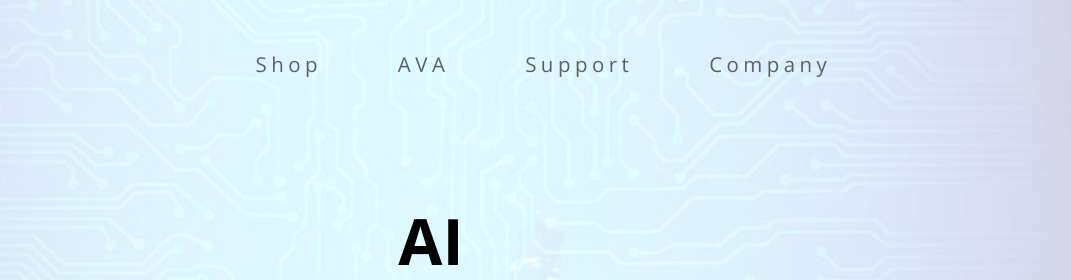
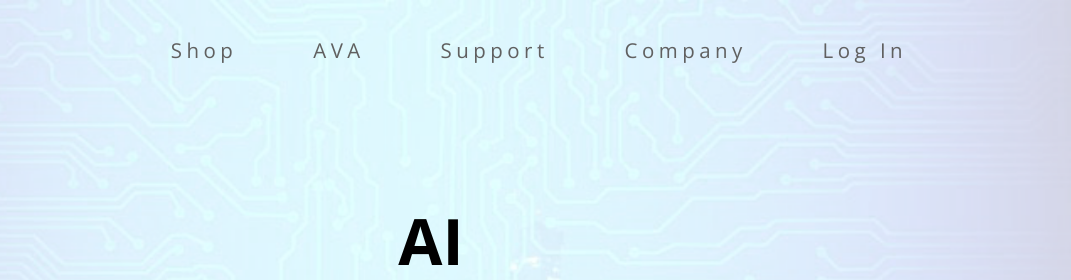
Before and after one commit to tobyhart/2020-DIT-WEB-DESIGN-PROJECT, a plain HTML site: page ai.html in a window 1280 px wide. Shown: the top 280 px of the page, 209-1280 px from the left. Drawn offline with nearby package versions, Linux system fonts and the light colour scheme.

Commit message:
Updated content so Log In button still shows

```diff
--- a/ai.html
+++ b/ai.html
@@ -18,7 +18,7 @@
                 <li><a href="ava.html">AVA</a></li>
                 <li><a href="#">Support</a></li>
                 <li><a href="#">Company</a></li>
-                <li class="login"><a href="#"></a></li>
+                <li class="login"><a href="#">Log In</a></li>
             </ul>
         </nav>
     </header>
```
Also changed, not shown: ava.html (+1 -1 lines), checkout.html (+1 -1 lines), corpalytics.html (+1 -1 lines), login.html (+1 -1 lines), shop.html (+1 -1 lines).
